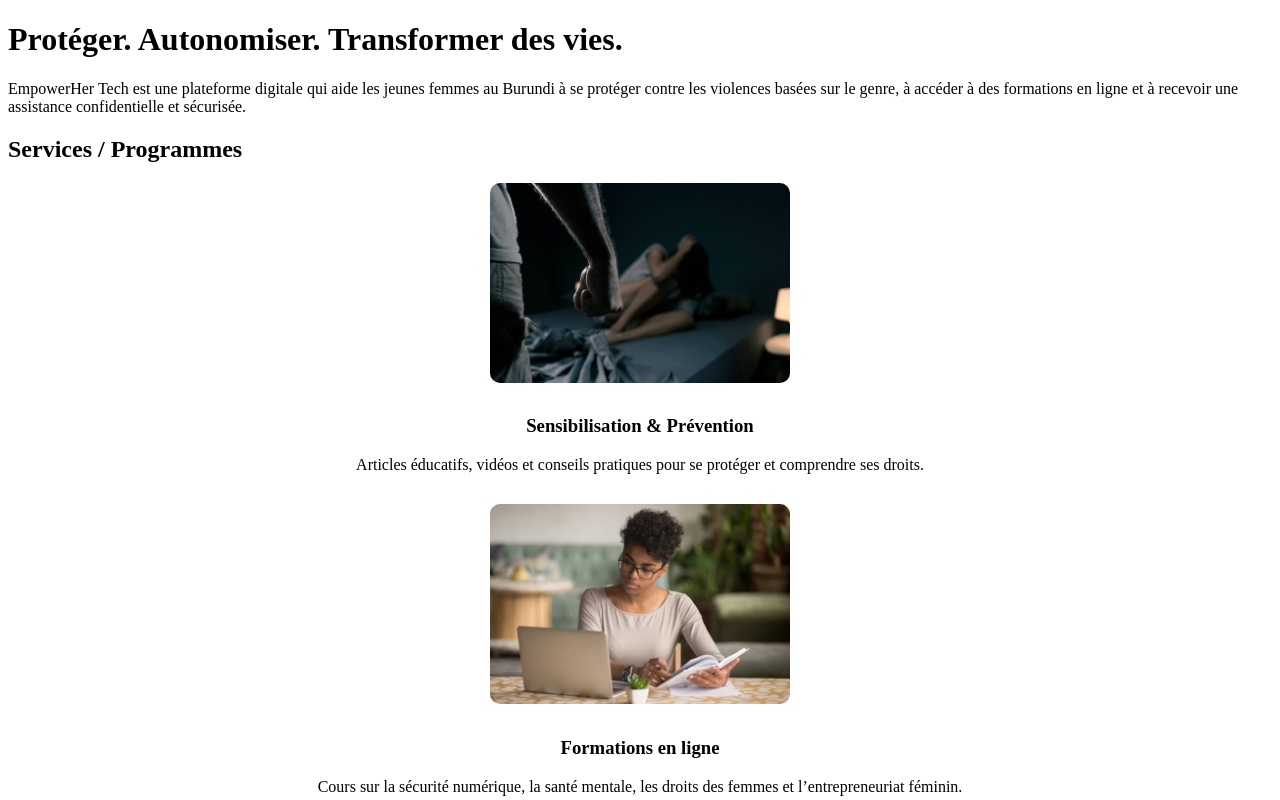
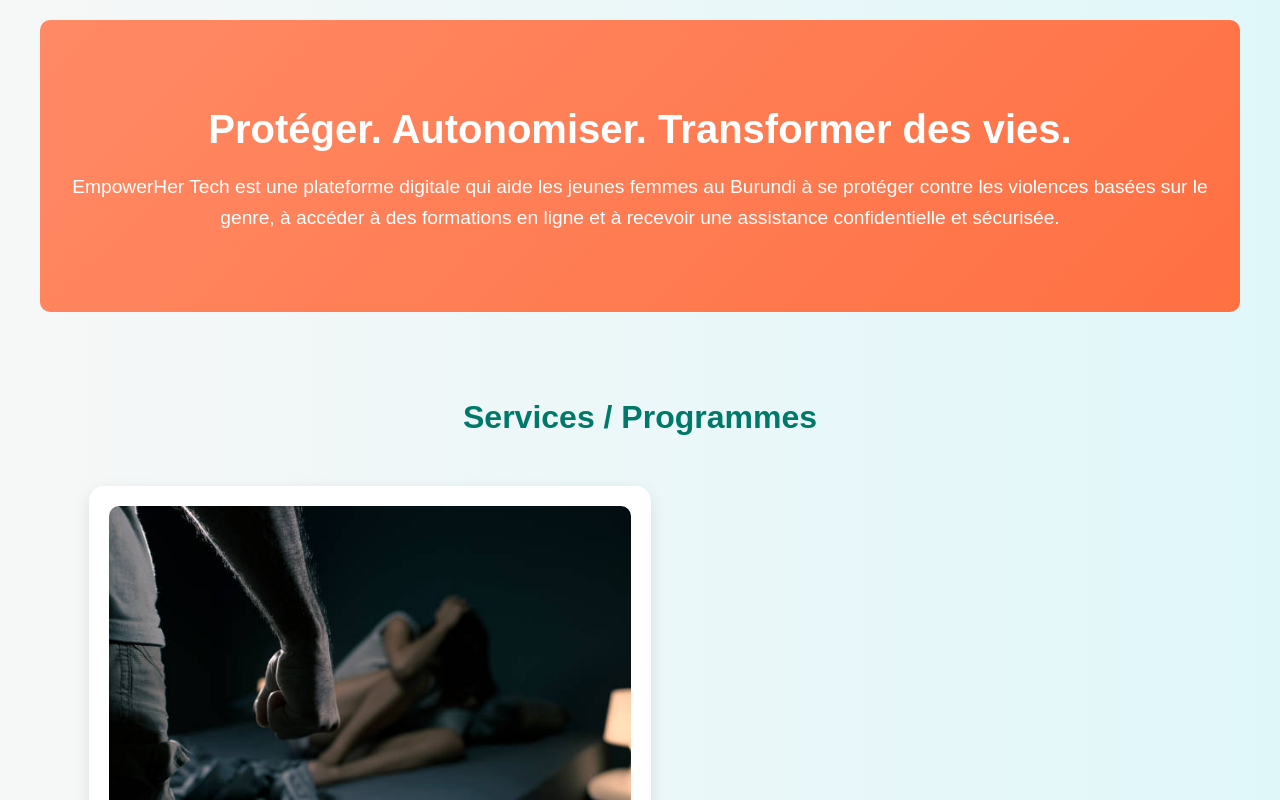
Before and after one commit to vanboi1/empower-her-tech, a React (Vite) app: page / in a window 1280 px wide. Shown: the top 800 px of the page. Built offline with nearby package versions, Linux system fonts and the light colour scheme.

Commit message:
Update App.css

```diff
--- a/src/App.css
+++ b/src/App.css
@@ -1,12 +1,89 @@
+/* Styles globaux */
+body {
+  margin: 0;
+  font-family: 'Arial', sans-serif;
+  background: linear-gradient(to right, #f7f7f7, #e0f7fa);
+  color: #333;
+}
+
+.App {
+  max-width: 1200px;
+  margin: 0 auto;
+  padding: 20px;
+}
+
+/* Header */
+header {
+  text-align: center;
+  padding: 60px 20px;
+  background: linear-gradient(135deg, #ff8a65, #ff7043);
+  color: white;
+  border-radius: 10px;
+  margin-bottom: 40px;
+}
+
+header h1 {
+  font-size: 2.5rem;
+  margin-bottom: 20px;
+}
+
+header p {
+  font-size: 1.2rem;
+  line-height: 1.6;
+}
+
+/* Section Services */
+section {
+  padding: 20px;
+}
+
+section h2 {
+  text-align: center;
+  margin-bottom: 40px;
+  font-size: 2rem;
+  color: #00796b;
+}
+
+/* Cards services */
 .service {
-  margin-bottom: 30px;
+  display: inline-block;
+  width: 45%;
+  margin: 10px 2.5%;
+  background: white;
+  border-radius: 15px;
+  box-shadow: 0px 5px 15px rgba(0,0,0,0.1);
   text-align: center;
+  padding: 20px;
+  transition: transform 0.3s ease;
 }
 
 .service img {
-  max-width: 300px;
-  width: 100%;
-  height: auto;
+  max-width: 100%;
   border-radius: 10px;
+  margin-bottom: 15px;
+}
+
+.service h3 {
+  font-size: 1.5rem;
   margin-bottom: 10px;
+  color: #00796b;
 }
+
+.service p {
+  font-size: 1rem;
+  line-height: 1.5;
+}
+
+/* Hover effet */
+.service:hover {
+  transform: translateY(-10px);
+  box-shadow: 0px 10px 20px rgba(0,0,0,0.2);
+}
+
+/* Responsive */
+@media (max-width: 768px) {
+  .service {
+    width: 100%;
+    margin: 10px 0;
+  }
+}
```
